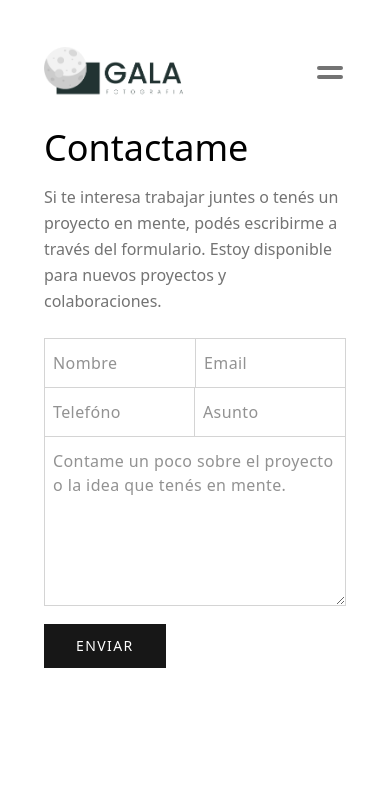
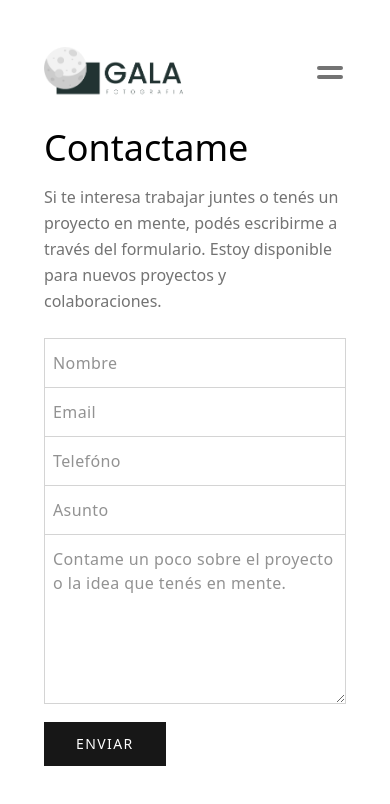
Before and after one commit to TrelawneyJourney/photo-2, a React (Vite) app: page /photo-2/contact in a window 390 px wide. Shown: the top 804 px of the page. Built offline with nearby package versions, Linux system fonts and the light colour scheme.

Commit message:
cambio estilos mobile contact

```diff
--- a/src/components/contact/ContactForm.jsx
+++ b/src/components/contact/ContactForm.jsx
@@ -1,8 +1,7 @@
 export default function ContactForm() {
   return (
-    <form action="" method="post" className="max-w-[900px] ">
-      <div className="grid grid-cols-2">
-        <div className="">
+    <form action="" method="post">
+      <div className="grid grid-cols-1 md:grid-cols-2">
         <label for="name" className="font-light tracking-widest sr-only">
           Nombre
         </label>
@@ -11,11 +10,9 @@ export default function ContactForm() {
           name="name"
           id="name"
           placeholder="Nombre"
-            className="w-full py-3 px-2 bg-transparent border border-neutral-300 border-r-0 text-neutral-800 font-light tracking-wide focus:outline-none focus:border-neutral-900 transition"
+          className="w-full py-3 px-2 bg-transparent border md:border-r-0 border-neutral-300 text-neutral-800 font-light tracking-wide focus:outline-none focus:border-neutral-900 transition"
         />
-        </div>
 
-        <div className="">
         <label for="email" className="font-light tracking-widest sr-only">
           Email
         </label>
@@ -24,11 +21,9 @@ export default function ContactForm() {
           name="email"
           id="email"
           placeholder="Email"
-            className="w-full py-3 px-2 bg-transparent border border-neutral-300 text-neutral-800 font-light tracking-wide focus:outline-none focus:border-neutral-900 transition"
+          className="w-full py-3 px-2 bg-transparent border border-y-0 md:border-y border-neutral-300 text-neutral-800 font-light tracking-wide focus:outline-none focus:border-neutral-900 transition"
         />
-        </div>
 
-        <div className="">
         <label for="telefono" className="font-light tracking-widest sr-only">
           Telefóno
         </label>
@@ -37,11 +32,9 @@ export default function ContactForm() {
           name="telefono"
           id="telefono"
           placeholder="Telefóno"
-            className="w-full py-3 px-2 bg-transparent border border-y-0 border-neutral-300 text-neutral-800 font-light tracking-wide focus:outline-none focus:border-neutral-900 transition"
+          className="w-full py-3 px-2 bg-transparent border md:border-y-0 border-neutral-300 text-neutral-800 font-light tracking-wide focus:outline-none focus:border-neutral-900 transition"
         />
-        </div>
 
-        <div className="">
         <label for="asunto" className="font-light tracking-widest sr-only">
           Asunto
         </label>
@@ -50,11 +43,10 @@ export default function ContactForm() {
           name="asunto"
           id="asunto"
           placeholder="Asunto"
-            className="w-full py-3 px-2 bg-transparent text-neutral-800 border-r border-neutral-300 font-light tracking-wide focus:outline-none focus:border-neutral-900 transition"
+          className="w-full py-3 px-2 bg-transparent text-neutral-800 border-x md:border-l-0 border-neutral-300 font-light tracking-wide focus:outline-none focus:border-neutral-900 transition"
         />
-        </div>
 
-        <div className="col-span-2">
+        <div className="md:col-span-2">
           <label for="message" class="font-light tracking-widest sr-only">
             Mensaje
           </label>
```
Lines whose indentation alone changed are shown as unchanged.
